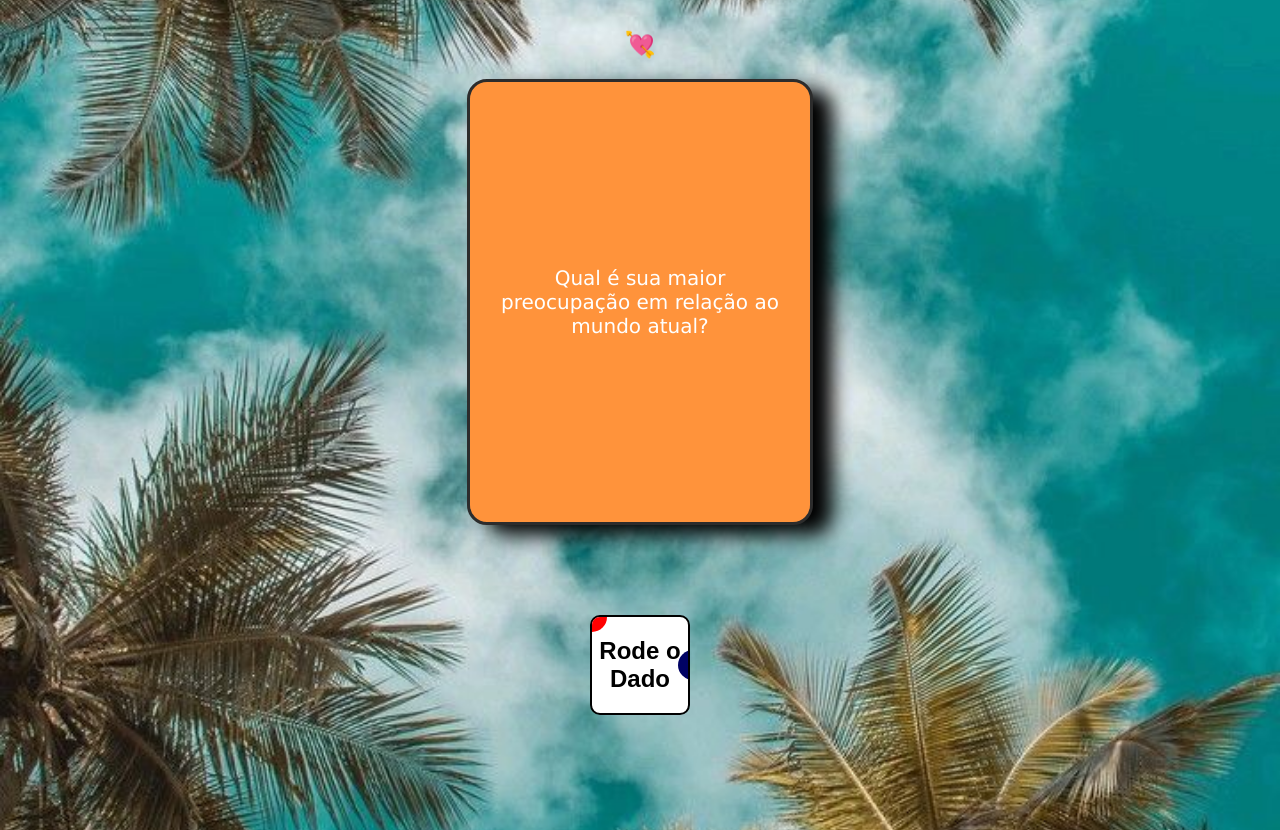
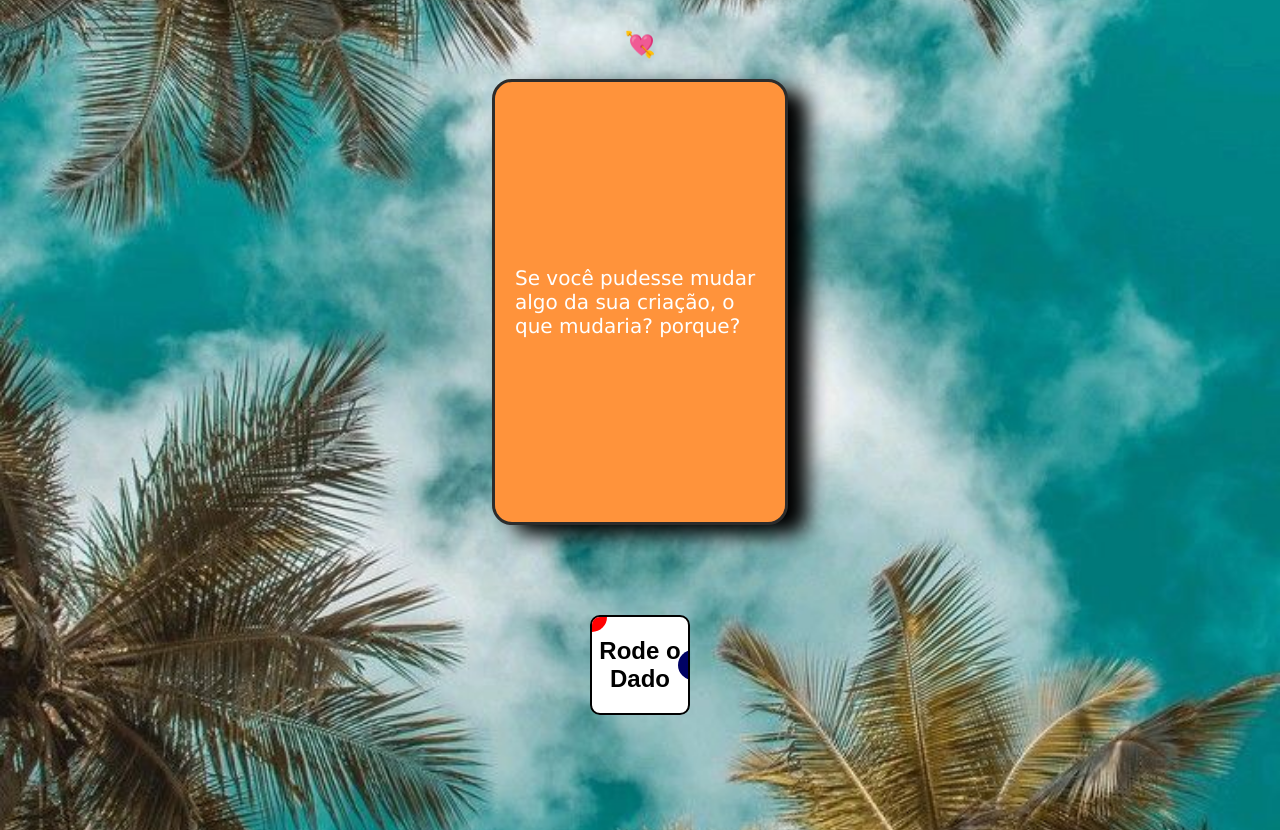
Before and after one commit to rafaelmattoss/apenas-jogue-esse-jogo, a plain HTML site: page jogo.html in a window 1280 px wide. Both pictures are taken after a click on the button "Rode o Dado". Drawn offline with nearby package versions, Linux system fonts and the light colour scheme.

Commit message:
alinhamento de texto

```diff
--- a/jogo.html
+++ b/jogo.html
@@ -90,7 +90,7 @@
             <div class="cartaint">Qual é o maior "e se?" que mais te assombra?</div>
             <div class="cartaint">Quem é seu 190 quando o mundo desaba?</div>
             <div class="cartaint">Qual é a parte mais dificil de saber que você está envelhecendo? porque?</div>
-            <div class="cartaint"> O que você escolheria: <br> A: estar com a pessoa que ama pelo resto da vida <br> B: Roupas novas toda semana <br> C: Viajar uma vez por mês pra qualquer lugar do mundo</div>
+            <div class="cartaint"> O que você escolheria: <br><br> A: estar com a pessoa que ama pelo resto da vida <br><br> B: Roupas novas toda semana <br><br> C: Viajar uma vez por mês pra qualquer lugar do mundo</div>
             <div class="cartaint">Quantos Anos você teria se não soubesse quantos anos você tem? porque?</div>
             <div class="cartaint">Se você tivesse só mais um dia de vida, você contaria pra alguém? quem? porque? </div>
             <div class="cartaint"> Se você pudesse viver pra sempre, você viveria? porque?</div>
@@ -187,18 +187,20 @@
             <div class="cartaint">Qual foi a consequência Mais absurda que você passou, por nao ter dito "não" pra alguem?</div>
             <div class="cartaint">Qual acontecimento na sua vida você ainda não digeriu? qual é a parte dificil de digerir isso?</div>
             <div class="cartaint">Como você lida com os fins de ciclos (Amizade, Relacionamentos etc) ?</div>
-            <div class="desafio">Complete a frase: <br>
+            <div class="cartaint">Complete a frase: <br> <br>
                 O mundo seria melhor se _______</div>
-            <div class="cartaint"> Complete a Frase: <br>
+            <div class="cartaint"> Complete a Frase: <br> <br>
                 As pessoas teriam um relacionamento mais duradouro se ______</div>
-            <div class="cartaint">Complete a Frase: <br>
+            <div class="cartaint">Complete a Frase: <br> <br>
                 As pessoas seriam mais felizes se ____________</div>
-             <div class="cartaint">Complete a frase: <br>
+             <div class="cartaint">Complete a frase: <br> <br>
                 Os pais (conjuguês) seriam melhores pais se_________</div>
-             <div class="cartaint">Complete a frase: <br>
+             <div class="cartaint">Complete a frase: <br> <br>
                  Os filhos seriam melhores filhos se _________</div>
             <div class="cartaint">Em algum momento da sua vida, você fingiu ser uma pessoa que você não é pra conseguir algo(material, emocional etc)?</div>
             <div class="cartaint">Se você recebesse um sinal de uma civilização alienigena que está procurando por um novo lar, você responderia o sinal? porque?</div>
+            <div class="cartaint">O universo vai ter retornar toda energia que você emite. isso te assusta ou te conforta? porque? </div>
+
 
 
 
--- a/style.css
+++ b/style.css
@@ -25,7 +25,7 @@ body {
 /* Estilo para o texto dentro das cartas */
 .cartaint {
     height: 400px;
-    width: 300px;
+    width: 250px;
     margin: auto;
     margin-bottom: 30px;
     background-color: #ff933b;
@@ -39,6 +39,7 @@ body {
     justify-content: center;
     border: 3px solid #2c2c2c; /* Borda cinza */
     font-size: 20px;
+    text-align: left;
 
 }
 
@@ -65,7 +66,7 @@ body {
 
 .cartacon{
     height: 400px;
-    width: 300px;
+    width: 250px;
     margin: auto;
     margin-bottom: 30px;
     background-color: #72ff6d;
```
